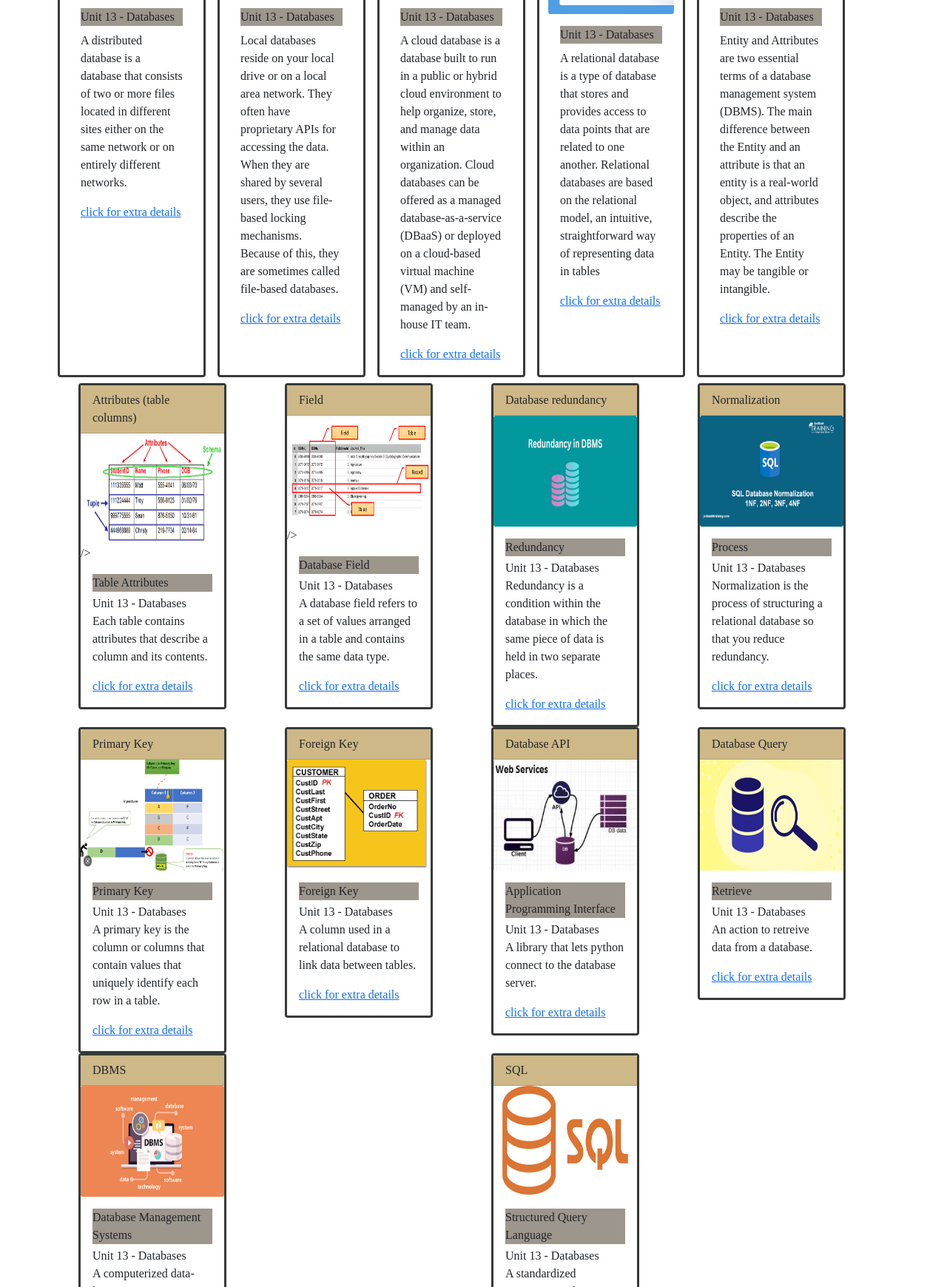
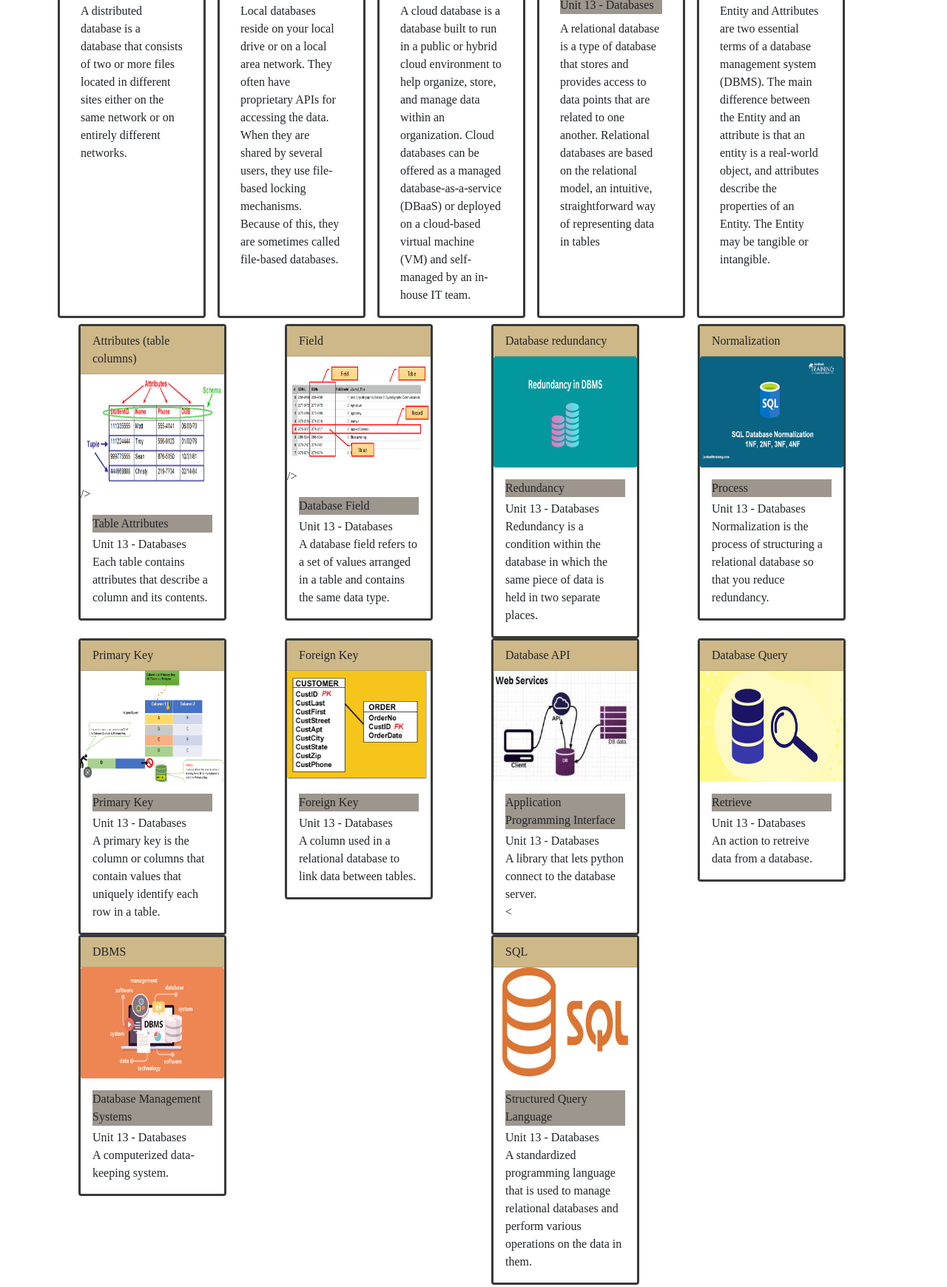
Before and after one commit to sethdjohn/Seth_Felipe_TerminologyCards, a plain HTML site: page index.html in a window 1280 px wide. Shown: the part 908-2648 px from the top of the page at 74% size. Drawn offline with nearby package versions, Linux system fonts and the light colour scheme; a web font is replaced by a local one.

Commit message:
Update index.html
removed extra link

```diff
--- a/index.html
+++ b/index.html
@@ -46,7 +46,7 @@
               A database is an organized collection of structured information, or data,
               typically stored electronically in a computer system. A database is usually controlled by a database management system (DBMS).
             </p>
-            <a href="#" class="card-link">click for extra details</a>
+
           </div>
         </div>
 
@@ -63,7 +63,7 @@
               A relational database is a collection of information that organizes data in
               predefined relationships where data is stored in one or more tables (or "relations") of columns and rows
             </p>
-            <a href="#" class="card-link">click for extra details</a>
+
           </div>
         </div>
 
@@ -79,7 +79,7 @@
             <p class="card-text">
               A non-relational database is a database that does not use the tabular schema of rows and columns found in most traditional database systems.
             </p>
-            <a href="#" class="card-link">click for extra details</a>
+
           </div>
         </div>
 
@@ -96,7 +96,7 @@
               An object-oriented database (OOD) is a database system that can work with complex data objects — that is,
               objects that mirror those used in object-oriented programming languages. In object-oriented programming (OOP), everything is an object.
             </p>
-            <a href="#" class="card-link">click for extra details</a>
+
           </div>
         </div>
 
@@ -112,7 +112,7 @@
             <p class="card-text">
               A centralized database (sometimes abbreviated CDB) is a database that is located, stored, and maintained in a single location.
             </p>
-            <a href="#" class="card-link">click for extra details</a>
+
           </div>
         </div>
 
@@ -128,7 +128,7 @@
             <p class="card-text">
               A distributed database is a database that consists of two or more files located in different sites either on the same network or on entirely different networks.
             </p>
-            <a href="#" class="card-link">click for extra details</a>
+
           </div>
         </div>
 
@@ -145,7 +145,7 @@
               Local databases reside on your local drive or on a local area network. They often have proprietary APIs for accessing the data. When they are shared by several users,
               they use file-based locking mechanisms. Because of this, they are sometimes called file-based databases.
             </p>
-            <a href="#" class="card-link">click for extra details</a>
+
           </div>
         </div>
 
@@ -161,7 +161,7 @@
             <p class="card-text">
               A cloud database is a database built to run in a public or hybrid cloud environment to help organize, store, and manage data within an organization.
               Cloud databases can be offered as a managed database-as-a-service (DBaaS) or deployed on a cloud-based virtual machine (VM) and self-managed by an in-house IT team. </p>
-            <a href="#" class="card-link">click for extra details</a>
+
           </div>
         </div>
 
@@ -177,7 +177,7 @@
             <p class="card-text">
               A relational database is a type of database that stores and provides access to data points that are related to one another.
                Relational databases are based on the relational model, an intuitive, straightforward way of representing data in tables </p>
-            <a href="#" class="card-link">click for extra details</a>
+
           </div>
         </div>
 
@@ -193,7 +193,7 @@
             <p class="card-text">
               Entity and Attributes are two essential terms of a database management system (DBMS). The main difference between the Entity and an attribute is that an entity is a real-world object,
                and attributes describe the properties of an Entity. The Entity may be tangible or intangible. </p>
-            <a href="#" class="card-link">click for extra details</a>
+
           </div>
         </div>
 
@@ -217,7 +217,7 @@
                   <p class="card-text">
                     Each table contains attributes that describe a column and its contents.
                   </p>
-                  <a href="#" class="card-link">click for extra details</a>
+
                 </div>
               </div>
             </div>
@@ -243,7 +243,7 @@
                     <p class="card-text">
                       A database field refers to a set of values arranged in a table and contains the same data type.
                     </p>
-                    <a href="#" class="card-link">click for extra details</a>
+
                   </div>
                 </div>
               </div>
@@ -265,7 +265,7 @@
                       <p class="card-text">
                         Redundancy is a condition within the database in which the same piece of data is held in two separate places.
                       </p>
-                      <a href="#" class="card-link">click for extra details</a>
+
                     </div>
                   </div>
                 </div>
@@ -287,7 +287,7 @@
                         <p class="card-text">
                           Normalization is the process of structuring a relational database so that you reduce redundancy.
                         </p>
-                        <a href="#" class="card-link">click for extra details</a>
+
                       </div>
                     </div>
                   </div>
@@ -309,7 +309,7 @@
                           <p class="card-text">
                             A primary key is the column or columns that contain values that uniquely identify each row in a table.
                           </p>
-                          <a href="#" class="card-link">click for extra details</a>
+
                         </div>
                       </div>
                     </div>
@@ -330,7 +330,7 @@
                             <p class="card-text">
                               A column used in a relational database to link data between tables.
                             </p>
-                            <a href="#" class="card-link">click for extra details</a>
+
                           </div>
                         </div>
                       </div>
@@ -351,7 +351,7 @@
                               <p class="card-text">
                                 A library that lets python connect to the database server.
                               </p>
-                              <a href="#" class="card-link">click for extra details</a>
+                              <
                             </div>
                           </div>
                         </div>
@@ -372,7 +372,7 @@
                                 <p class="card-text">
                                   An action to retreive data from a database.
                                 </p>
-                                <a href="#" class="card-link">click for extra details</a>
+
                               </div>
                             </div>
                           </div>
@@ -393,7 +393,7 @@
                                   <p class="card-text">
                                     A computerized data-keeping system.
                                   </p>
-                                  <a href="#" class="card-link">click for extra details</a>
+
                                 </div>
                               </div>
                             </div>
@@ -416,7 +416,7 @@
                                     <p class="card-text">
                                       A standardized programming language that is used to manage relational databases and perform various operations on the data in them.
                                     </p>
-                                    <a href="#" class="card-link">click for extra details</a>
+
                                   </div>
                                 </div>
                               </div>
```
